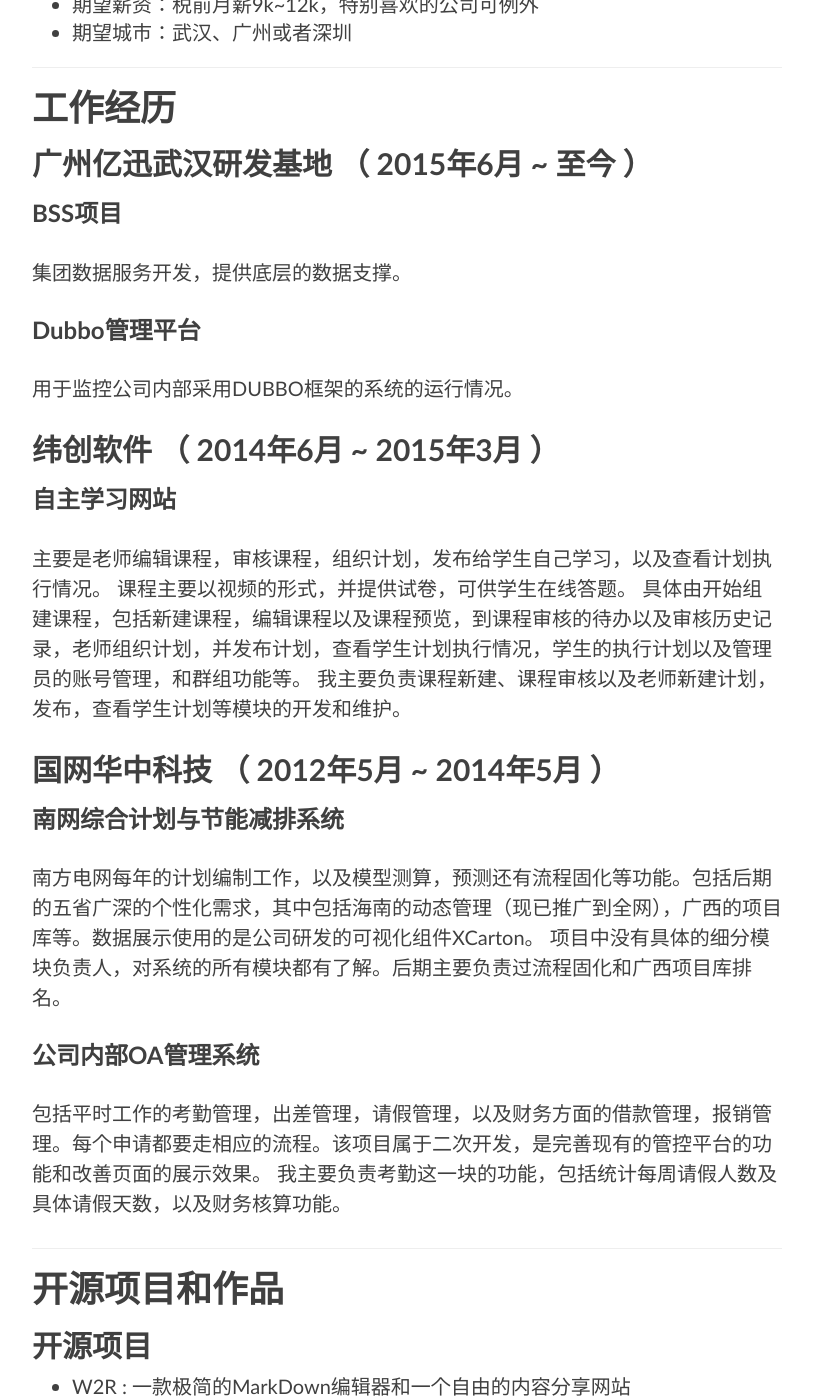
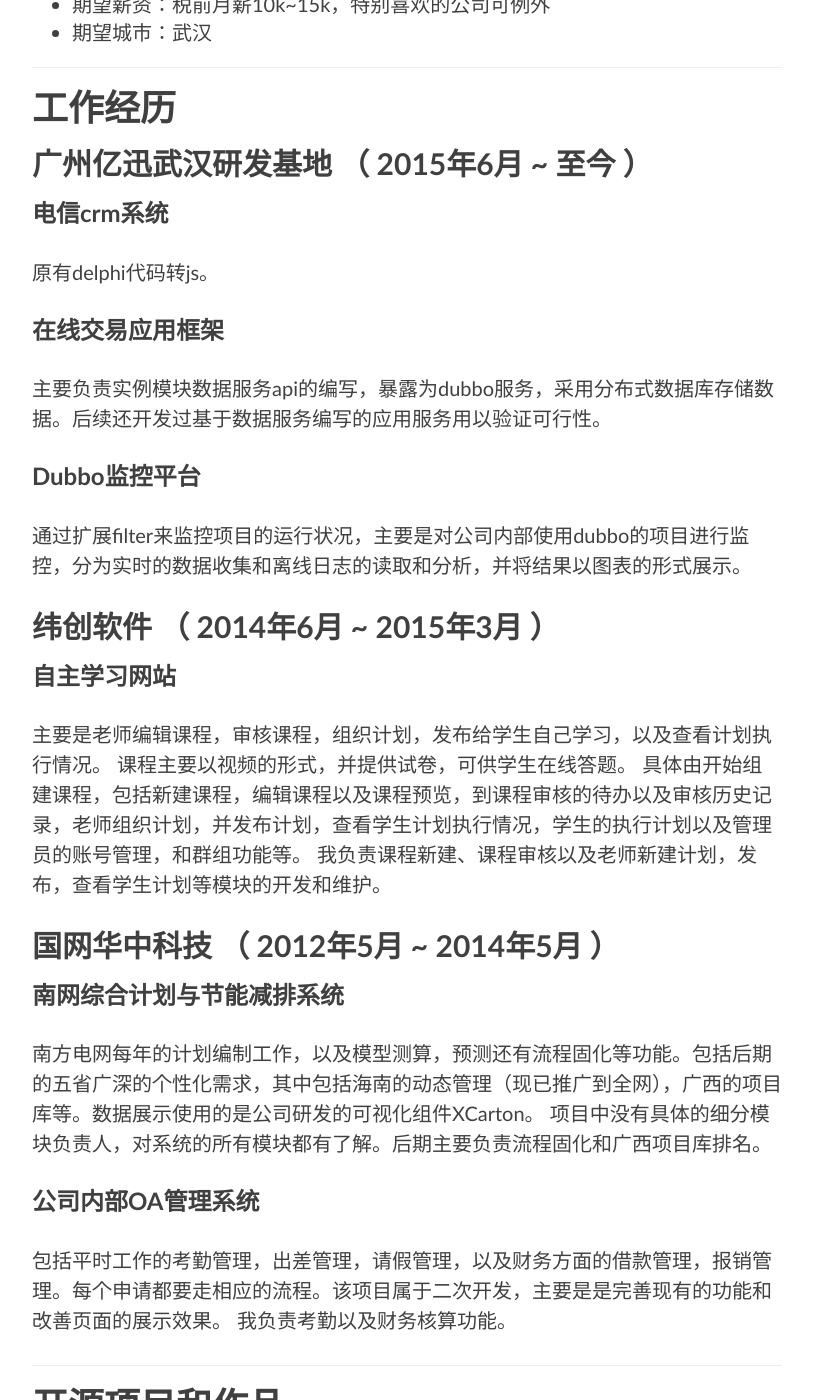
Before and after one commit to panhb/panhb.github.io, a Jekyll site: the page built from about.markdown, in a window 1280 px wide and 1400 px high, scrolled down 926 px. Shown: the whole window, without its empty margins (233-1046 px from the left). Built offline with Jekyll 4.4.1, drawn with Linux system fonts in a browser that asks for light colours; nearby versions of some CDN libraries; library files that are not in the unit come from our copies; some of the changed text lies outside the part shown.

Commit message:
fix about

```diff
--- a/about.markdown
+++ b/about.markdown
@@ -17,12 +17,12 @@
 
  - 潘宏博/男/1989
  - 本科/武昌理工学院计算机科学与技术
- - 工作年限：4年
+ - 工作年限：5年
  - 技术博客：http://panhb.github.io
  - Github: http://github.com/panhb
  - 期望职位：Java后台开发，Nodejs后台开发
- - 期望薪资：税前月薪9k~12k，特别喜欢的公司可例外
- - 期望城市：武汉、广州或者深圳
+ - 期望薪资：税前月薪10k~15k，特别喜欢的公司可例外
+ - 期望城市：武汉
 
 ---
 
@@ -30,28 +30,31 @@
 
 ## 广州亿迅武汉研发基地 （ 2015年6月 ~ 至今 ）
 
-### BSS项目
-集团数据服务开发，提供底层的数据支撑。
+### 电信crm系统
+原有delphi代码转js。
 
-### Dubbo管理平台
-用于监控公司内部采用DUBBO框架的系统的运行情况。
+### 在线交易应用框架
+主要负责实例模块数据服务api的编写，暴露为dubbo服务，采用分布式数据库存储数据。后续还开发过基于数据服务编写的应用服务用以验证可行性。
+
+### Dubbo监控平台
+通过扩展filter来监控项目的运行状况，主要是对公司内部使用dubbo的项目进行监控，分为实时的数据收集和离线日志的读取和分析，并将结果以图表的形式展示。
 
 
 ## 纬创软件 （ 2014年6月 ~ 2015年3月 ）
 
 ### 自主学习网站
 主要是老师编辑课程，审核课程，组织计划，发布给学生自己学习，以及查看计划执行情况。 课程主要以视频的形式，并提供试卷，可供学生在线答题。 具体由开始组建课程，包括新建课程，编辑课程以及课程预览，到课程审核的待办以及审核历史记录，老师组织计划，并发布计划，查看学生计划执行情况，学生的执行计划以及管理员的账号管理，和群组功能等。
-我主要负责课程新建、课程审核以及老师新建计划，发布，查看学生计划等模块的开发和维护。
+我负责课程新建、课程审核以及老师新建计划，发布，查看学生计划等模块的开发和维护。
 
 ## 国网华中科技 （ 2012年5月 ~ 2014年5月 ）
 
 ### 南网综合计划与节能减排系统
 南方电网每年的计划编制工作，以及模型测算，预测还有流程固化等功能。包括后期的五省广深的个性化需求，其中包括海南的动态管理（现已推广到全网），广西的项目库等。数据展示使用的是公司研发的可视化组件XCarton。
-项目中没有具体的细分模块负责人，对系统的所有模块都有了解。后期主要负责过流程固化和广西项目库排名。
+项目中没有具体的细分模块负责人，对系统的所有模块都有了解。后期主要负责流程固化和广西项目库排名。
 
 ### 公司内部OA管理系统
-包括平时工作的考勤管理，出差管理，请假管理，以及财务方面的借款管理，报销管理。每个申请都要走相应的流程。该项目属于二次开发，是完善现有的管控平台的功能和改善页面的展示效果。
-我主要负责考勤这一块的功能，包括统计每周请假人数及具体请假天数，以及财务核算功能。
+包括平时工作的考勤管理，出差管理，请假管理，以及财务方面的借款管理，报销管理。每个申请都要走相应的流程。该项目属于二次开发，主要是是完善现有的功能和改善页面的展示效果。
+我负责考勤以及财务核算功能。
 
 ---
 
@@ -67,8 +70,8 @@
 以下均为我熟练使用的技能
 
 - Web开发：Java/Node
-- Web框架：Spring/SpringMVC/Hibernate/Express
-- 前端框架：Bootstrap/HTML5/Jquery
+- Web框架：SpringMVC/Hibernate/Dubbo/Express
+- 前端框架：Bootstrap/HTML5/Jquery/Angular
 - 数据库相关：MySQL/Oracle/MongoDB/Redis
 - 版本管理、文档和自动化部署工具：Svn/Git
 - 单元测试：JUnit
```
